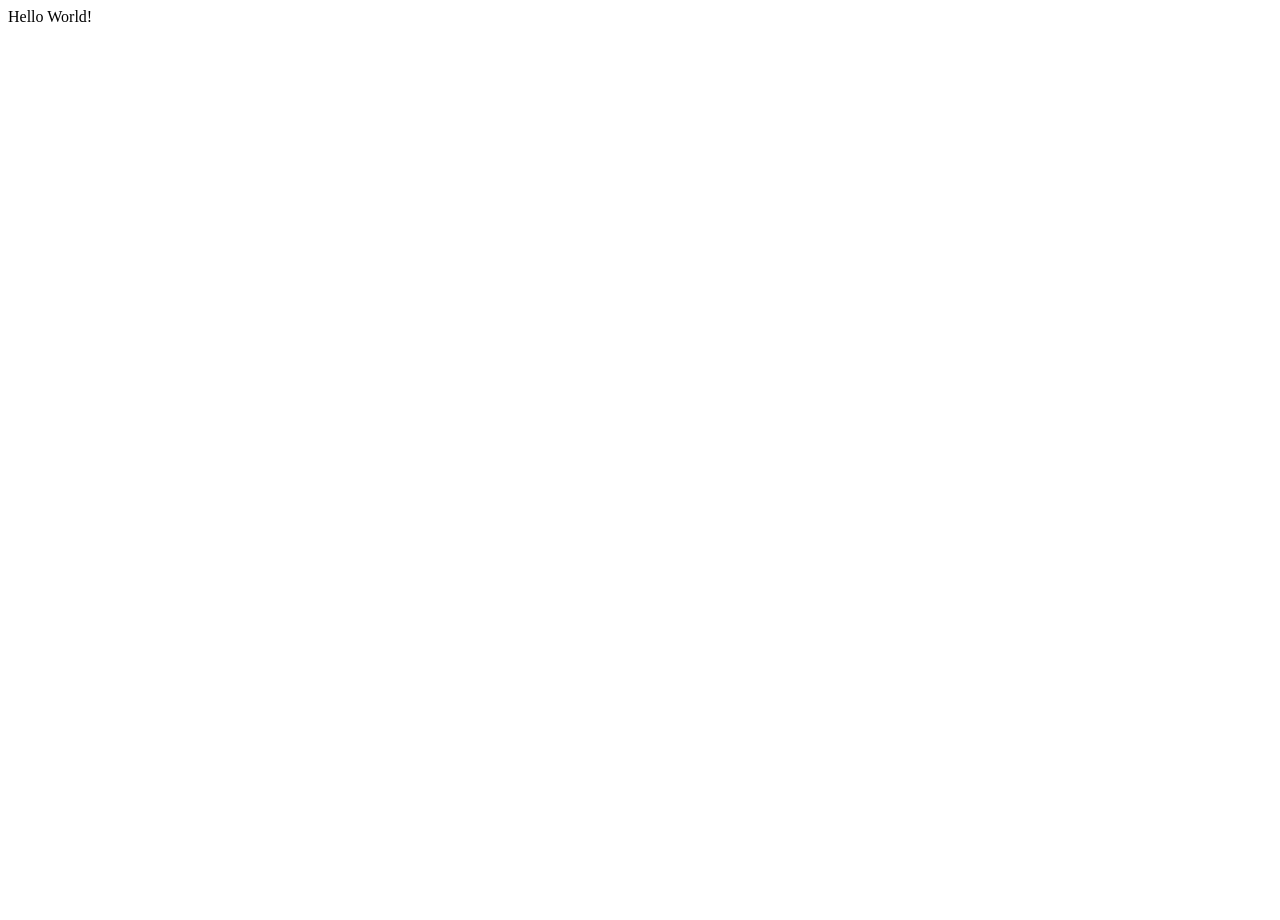
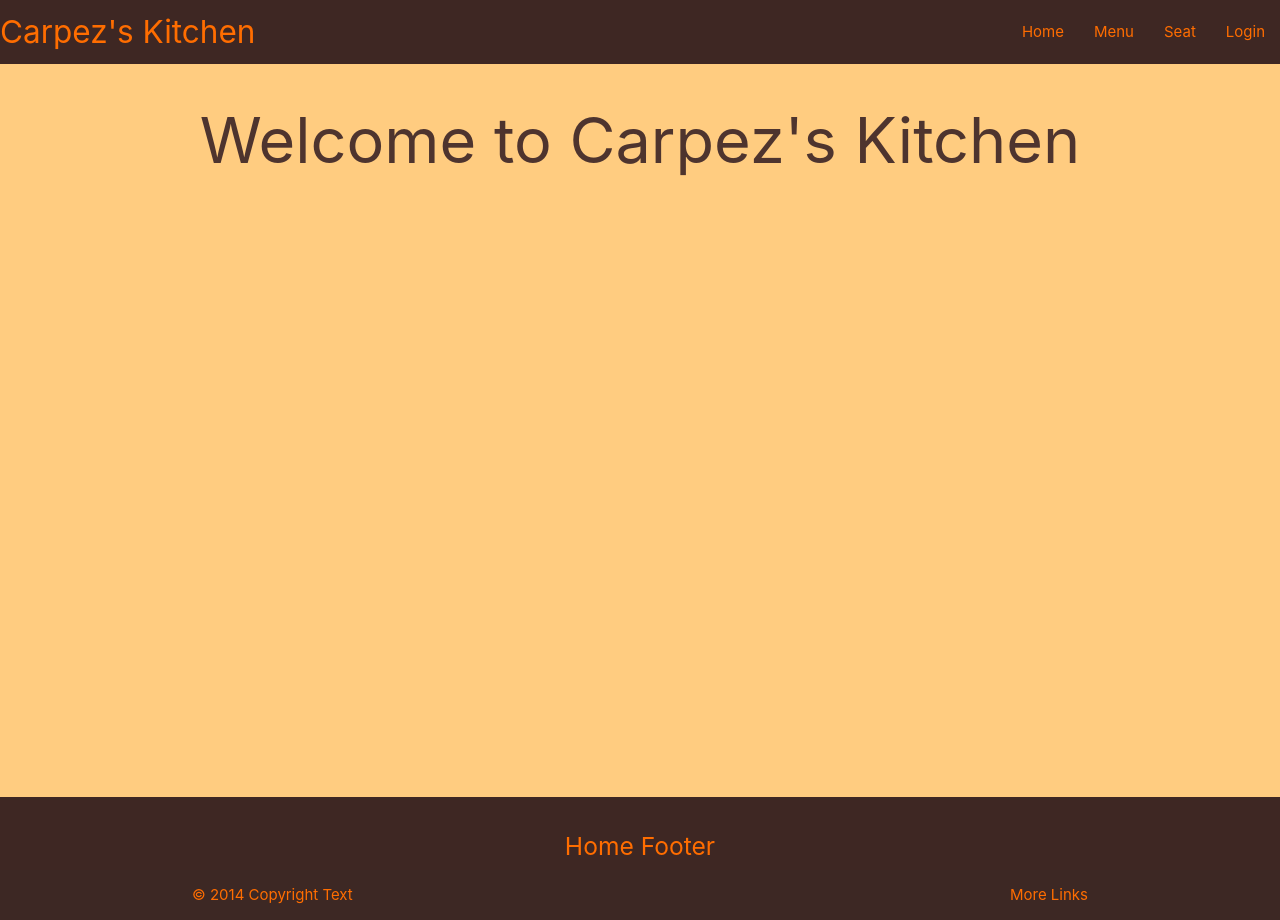
Before and after one commit to antoniobruchidev/mp3-restaurant-app, a Flask app: page / in a window 1280 px wide. Before the commit the page is almost empty. Run offline with Flask 3, Linux system fonts and the light colour scheme; some libraries are stand-ins or nearby versions.

Commit message:
Feat: Set up frontend framework
Added Materialize framework, jQuery and FontAwesome. Also added a navigation bar, relative endpoints in routes and pages in templates

```diff
--- a/kitchenmanager/routes.py
+++ b/kitchenmanager/routes.py
@@ -1,8 +1,18 @@
-from flask import render_template
+from flask import jsonify, render_template
 from kitchenmanager import app, db
 from kitchenmanager.models import Message, User, Wallet, Supplier, BoughtItem, ManufactoredItem, Recipe, SellableItem, StockMovement, Order, Delivery
 
 
 @app.route('/')
 def home():
-    return render_template('base.html')
+    return render_template('home.html')
+
+
+@app.route('/menu')
+def menu():
+    return render_template('menu.html')
+
+
+@app.route('/seat')
+def seat():
+    return render_template('seat.html')
--- /dev/null
+++ b/kitchenmanager/static/css/style.css
@@ -0,0 +1,9 @@
+body {
+    display: flex;
+    min-height: 100vh;
+    flex-direction: column;
+  }
+
+main {
+  flex: 1 0 auto;
+}
--- /dev/null
+++ b/kitchenmanager/static/js/script.js
@@ -0,0 +1,3 @@
+$(document).ready(function(){
+    $('.sidenav').sidenav();
+  });
--- a/kitchenmanager/templates/base.html
+++ b/kitchenmanager/templates/base.html
@@ -1,11 +1,75 @@
 <!DOCTYPE html>
 <html lang="en">
-<head>
-    <meta charset="UTF-8">
-    <meta name="viewport" content="width=device-width, initial-scale=1.0">
-    <title>Carpez Kitchen Manager</title>
-</head>
-<body>
-    Hello World!
-</body>
+    <head>
+        <meta charset="UTF-8" />
+        <meta name="viewport" content="width=device-width, initial-scale=1.0" />
+        <meta name="description" content="A simple web app to track a restaurant daily tasks" />
+        <!-- Compiled and minified CSS -->
+        <link rel="stylesheet" href="https://cdnjs.cloudflare.com/ajax/libs/materialize/1.0.0/css/materialize.min.css" />
+        <script src="https://kit.fontawesome.com/c18c39146b.js"></script>
+        <link rel="stylesheet" href="{{ url_for('static', filename='css/style.css') }}" />
+        <title>Carpez's Kitchen</title>
+    </head>
+
+    <body>
+        <header>
+            <nav class="brown darken-4">
+                <div class="nav-wrapper">
+                    <a href="{{ url_for('home') }}" class="brand-logo orange-text text-accent-4">Carpez's Kitchen</a>
+                    <a href="#" data-target="mobile-demo" class="sidenav-trigger">
+                        <i class="fa-solid fa-bars orange-text text-accent-4"></i>
+                    </a>
+                    <ul class="right hide-on-med-and-down">
+                        <li>
+                            <a class="orange-text text-accent-4" href="{{ url_for('home') }}">Home</a>
+                        </li>
+                        <li>
+                            <a class="orange-text text-accent-4" href="{{ url_for('menu') }}">Menu</a>
+                        </li>
+                        <li>
+                            <a class="orange-text text-accent-4" href="{{ url_for('seat') }}">Seat</a>
+                        </li>
+                        <li>
+                            <a class="orange-text text-accent-4 modal-trigger" href="#!">Login</a>
+                        </li>
+                    </ul>
+                </div>
+            </nav>
+            <ul class="sidenav brown darken-3" id="mobile-demo">
+                <li>
+                    <a href="{{ url_for('home') }}" class="orange-text text-accent-4">Home</a>
+                </li>
+                <li>
+                    <a href="{{ url_for('menu') }}" class="orange-text text-accent-4">Menu</a>
+                </li>
+                <li>
+                    <a href="{{ url_for('seat') }}" class="orange-text text-accent-4">Seat</a>
+                </li>
+                <li>
+                    <a href="#!" class="orange-text text-accent-4 modal-trigger">Login</a>
+                </li>
+            </ul>
+        </header>
+        <main class="orange lighten-3">
+            {% block content %}
+            {% endblock %}
+        </main>
+        <footer class="page-footer brown darken-4">
+            <div class="container">
+                {% block footer %}
+                {% endblock %}
+            </div>
+            <div class="footer-copyright">
+                <div class="container orange-text text-accent-4">
+                    © 2014 Copyright Text
+                    <a class="orange-text text-accent-4 right" href="#!">More Links</a>
+                </div>
+            </div>
+        </footer>
+        <!-- Compiled and minified JavaScript -->
+        <script src="https://ajax.googleapis.com/ajax/libs/jquery/3.7.1/jquery.min.js"></script>
+        <script src="https://cdnjs.cloudflare.com/ajax/libs/materialize/1.0.0/js/materialize.min.js"></script>
+        <script src="{{ url_for('static', filename='js/script.js') }}"></script>
+    </body>
+
 </html>
--- /dev/null
+++ b/kitchenmanager/templates/home.html
@@ -0,0 +1,12 @@
+{% extends "base.html" %}
+{% block content %}
+<h1 class="brown-text text-darken-3 center-align">
+    Welcome to Carpez's Kitchen
+</h1>
+{% endblock %}
+
+{% block footer %}
+<h5 class="orange-text text-accent-4 center-align">
+    Home Footer
+</h5>
+{% endblock %}
```
Also changed, not shown: kitchenmanager/templates/menu.html (added, +12 -0 lines), kitchenmanager/templates/seat.html (added, +12 -0 lines).
